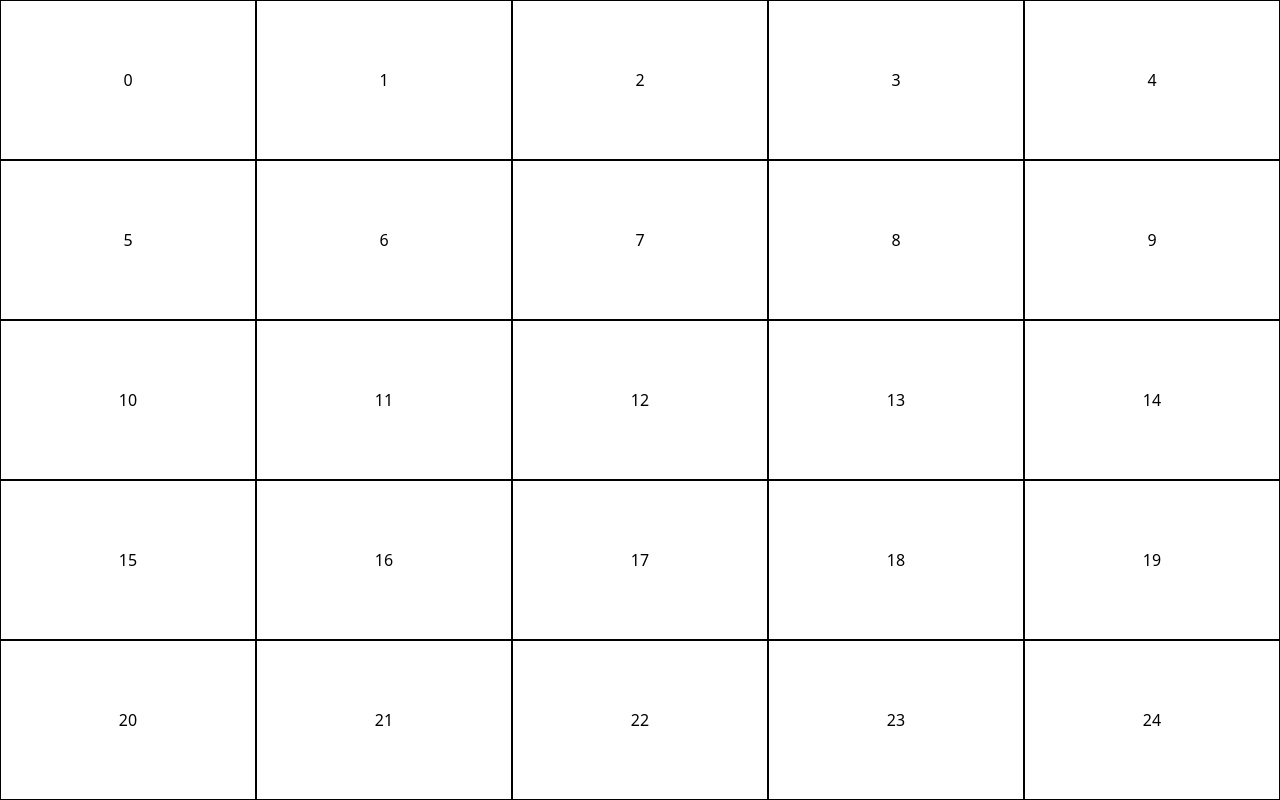
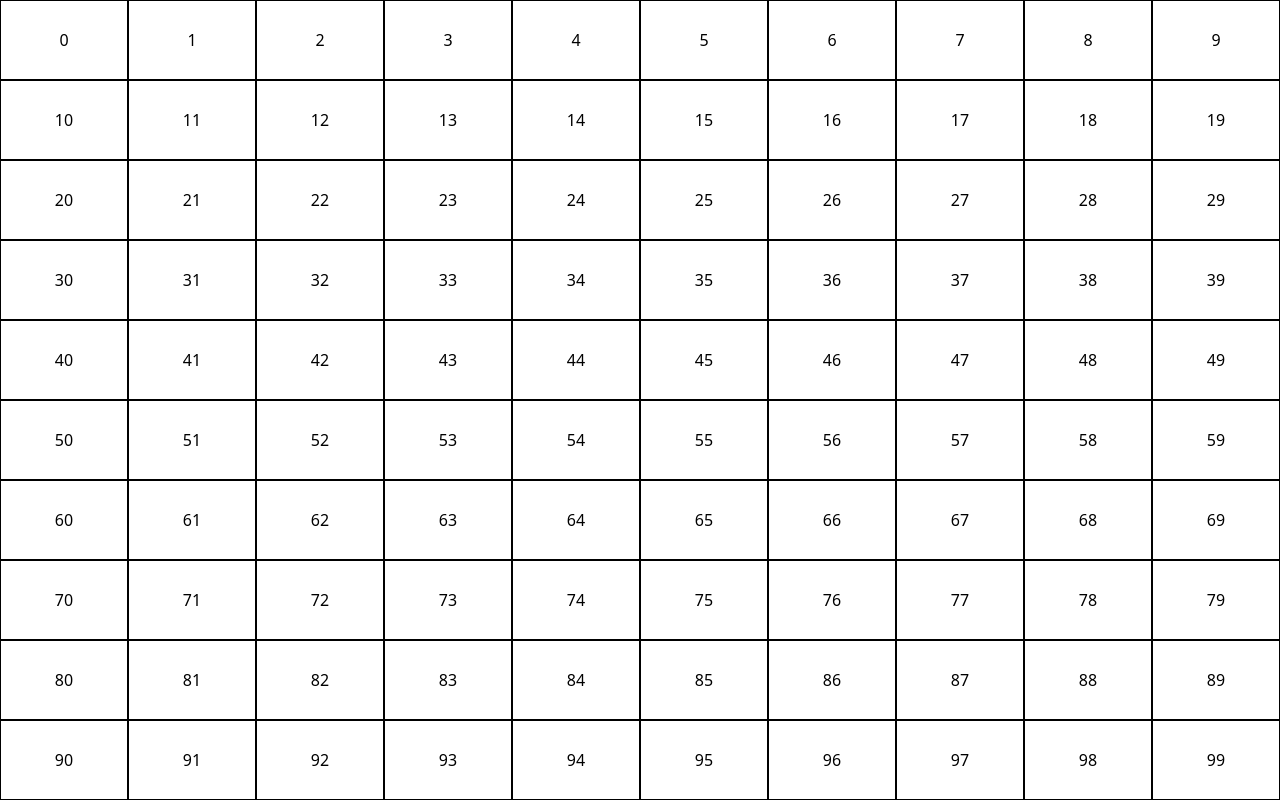
Before and after one commit to doruksahin/gridfleks, a Next.js app: page / in a window 1280 px wide. Built offline with nearby package versions, Linux system fonts and the light colour scheme.

Commit message:
better representation

```diff
--- a/pages/index.tsx
+++ b/pages/index.tsx
@@ -15,7 +15,7 @@
 };
 
 export default function Grid() {
-  const LENGTH = 5;
+  const LENGTH = 10;
   const [isDragging, setIsDragging] = useState<boolean | null>(null);
   const previousIsDragging = usePrevious(isDragging);
   const isDraggingStopped = previousIsDragging == true && isDragging == false;
@@ -153,7 +153,7 @@
               }}
               onMouseEnter={() => handleMouseEnter(index)}
               key={index}
-              className=" flex items-center justify-center border border-black relative"
+              className=" flex items-center justify-center border border-black relative bg-gray-200"
               style={{
                 gridRow: `span ${squareProperty.xLength}`,
                 gridColumn: `span ${squareProperty.yLength}`,
```
